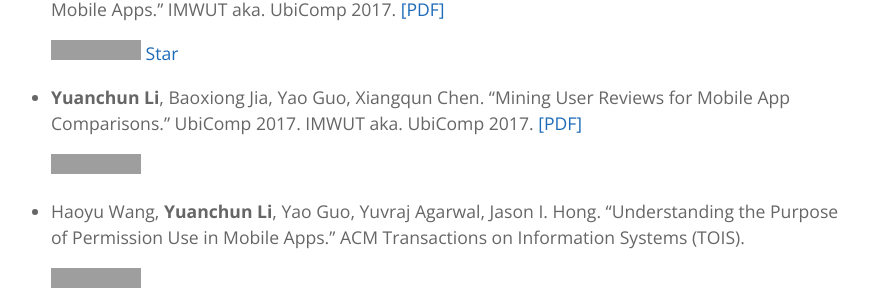
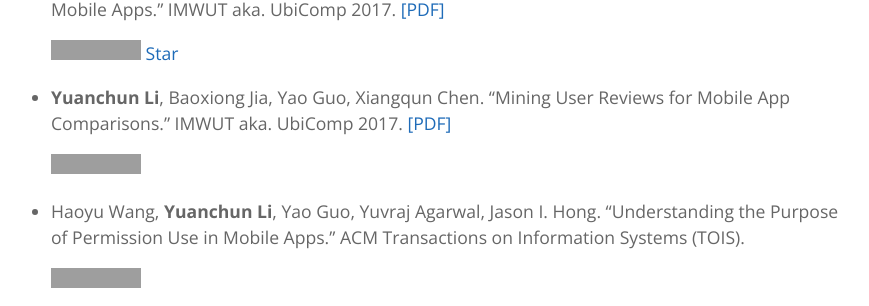
Before and after one commit to yuanchun-li/yuanchun-li.github.io, a Jekyll site: the page built from index.md, in a window 1280 px wide, cut to the strip 628-934 px from the top of the page. Shown: the whole strip, without its empty margins (213-1082 px from the left). Built offline with Jekyll 4.4.1, drawn with Linux system fonts in a browser that asks for light colours; grey boxes are pictures that could not be loaded.

Commit message:
small fix

```diff
--- a/index.md
+++ b/index.md
@@ -33,7 +33,7 @@
 
     [![UbiComp2017](https://img.shields.io/badge/UbiComp-2017-brightgreen.svg)](http://ubicomp.org/ubicomp2017/) <a class="github-button" href="https://github.com/PrivacyStreams/PrivacyStreams" data-show-count="true" aria-label="Star PrivacyStreams/PrivacyStreams on GitHub">Star</a>
 
-- **Yuanchun Li**, Baoxiong Jia, Yao Guo, Xiangqun Chen. "Mining User Reviews for Mobile App Comparisons." UbiComp 2017. IMWUT aka. UbiComp 2017. [[PDF]]({{site.baseurl}}/static/files/UbiComp2017_mining-user-reviews.pdf)
+- **Yuanchun Li**, Baoxiong Jia, Yao Guo, Xiangqun Chen. "Mining User Reviews for Mobile App Comparisons." IMWUT aka. UbiComp 2017. [[PDF]]({{site.baseurl}}/static/files/UbiComp2017_mining-user-reviews.pdf)
 
     [![UbiComp2017](https://img.shields.io/badge/UbiComp-2017-brightgreen.svg)](http://ubicomp.org/ubicomp2017/)
 
```
